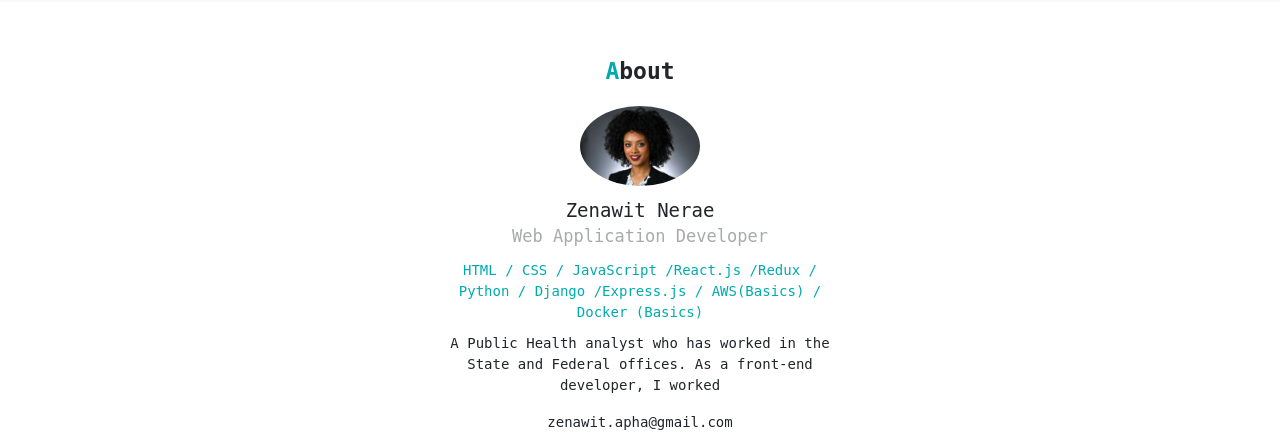
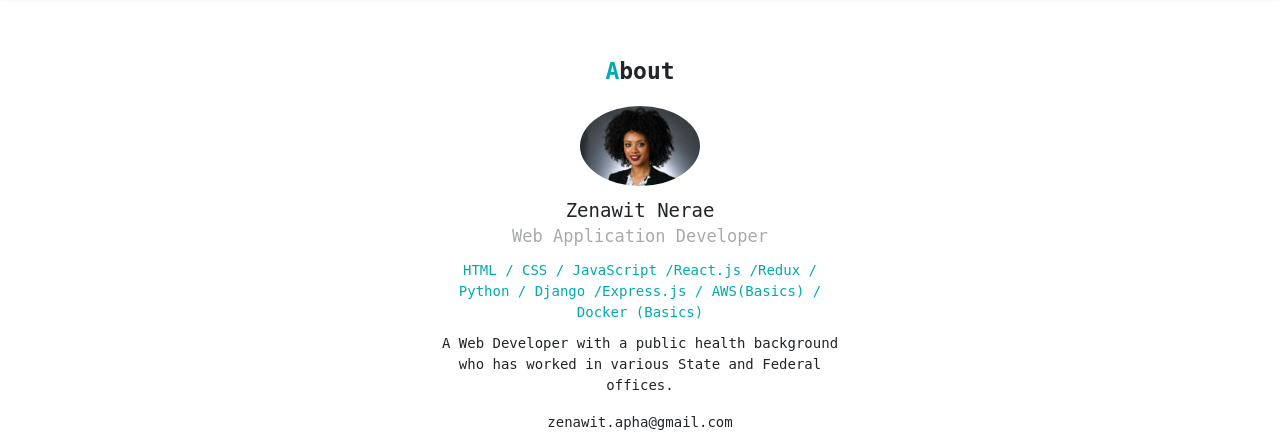
Before and after one commit to zenawitnerae/portfolio, a plain HTML site: page index.html in a window 1280 px wide. Shown: the part 66-512 px from the top of the page. Drawn offline with nearby package versions, Linux system fonts and the light colour scheme.

Commit message:
edited the about section

```diff
--- a/index.html
+++ b/index.html
@@ -40,7 +40,7 @@
     <div class="vocation">Web Application Developer</div>
     <div class="skills">HTML / CSS / JavaScript /React.js /Redux / Python / Django /Express.js / AWS(Basics) / Docker (Basics)</div>
     <p>
-        A Public Health analyst who has worked in the State and Federal offices. As a front-end developer, I worked
+        A Web Developer with a public health background who has worked in various State and Federal offices.
     </p>
     <div class="email">zenawit.apha@gmail.com</div>
     <div class="icons">
```
